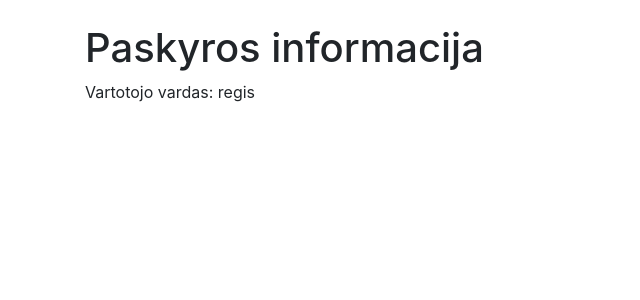
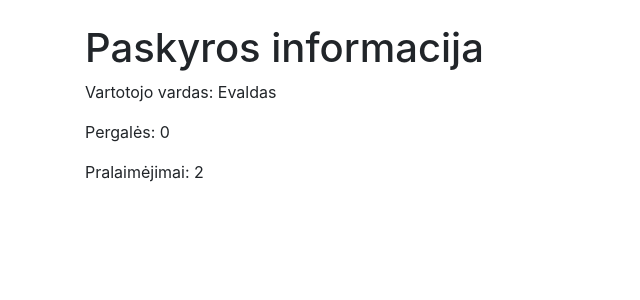
Before and after one commit to EvaldasBuseckis/python-last-project, a Flask app: page /account_summary in a window 1280 px wide. Shown: the part 58-358 px from the top of the page, without its empty margins (0-640 px from the left). Run offline with Flask 2, Linux system fonts and the light colour scheme; a user stored in the database is signed in; data comes from the database, SQL or seed files in the repository; some libraries are stand-ins or nearby versions.

Commit message:
last commit

```diff
--- a/program_files/__init__.py
+++ b/program_files/__init__.py
@@ -4,7 +4,6 @@
 from flask_login import LoginManager
 from flask_bcrypt import Bcrypt
 
-TOKEN = os.getenv("TOKEN")
 FLASK_SECRET_KEY = os.getenv("SECRET_KEY")
 
 basedir = os.path.abspath(os.path.dirname(__file__))
@@ -12,7 +11,7 @@
 app = Flask(__name__)
 app.config["SECRET_KEY"] = FLASK_SECRET_KEY
 app.config["SQLALCHEMY_DATABASE_URI"] = "sqlite:///" + os.path.join(
-    basedir, "trading_app.db"
+    basedir, "hangman.db"
 )
 app.config["SQLALCHEMY_TRACK_MODIFICATIONS"] = False
 db = SQLAlchemy(app)
--- a/program_files/routes.py
+++ b/program_files/routes.py
@@ -2,9 +2,6 @@
 from flask import render_template, redirect, url_for, flash, request
 from flask_login import login_required, current_user, login_user, logout_user
 from program_files.models import Games, User
-from datetime import datetime, timedelta
-import requests
-from requests.exceptions import ConnectionError
 
 secret_word = None
 word_set = None
@@ -28,12 +25,7 @@
         user = User.query.filter_by(email=form.email.data).first()
         if user and bcrypt.check_password_hash(user.password, form.password.data):
             login_user(user, remember=form.remember_me.data)
-            if current_user.is_authenticated:
-                print(current_user)
-            else:
-                print("no current user")
             next_page = request.args.get("next")
-            print("login successful")
             return redirect(next_page) if next_page else redirect(url_for("index"))
         else:
             flash("Login failure, please check details", "danger")
@@ -64,9 +56,19 @@
 @app.route("/account_summary")
 @login_required
 def account_summary():
+    game_outcome = Games.query.filter_by(user_id=current_user.id).all()
+    games_won = 0
+    games_lost = 0
+    for game in game_outcome:
+        if game.game_outcome == "Win":
+            games_won += 1
+        elif game.game_outcome == "Lost":
+            games_lost += 1
+
     name = current_user.name
 
-    return render_template("summary.html", name=name)
+    return render_template("summary.html", name=name,
+     games_won=games_won, games_lost=games_lost)
 
 @app.route("/game_lost")
 @login_required
--- a/program_files/templates/summary.html
+++ b/program_files/templates/summary.html
@@ -3,5 +3,7 @@
 <h1>Paskyros informacija</h1>
 
 <p>Vartotojo vardas: {{name}}</p>
+<p>Pergalės: {{games_won}}</p>
+<p>Pralaimėjimai: {{games_lost}}</p>
 
 {% endblock %}
```
Also changed, not shown: README.md, program_files/hangman.db (added), program_files/trading_app.db (deleted).
